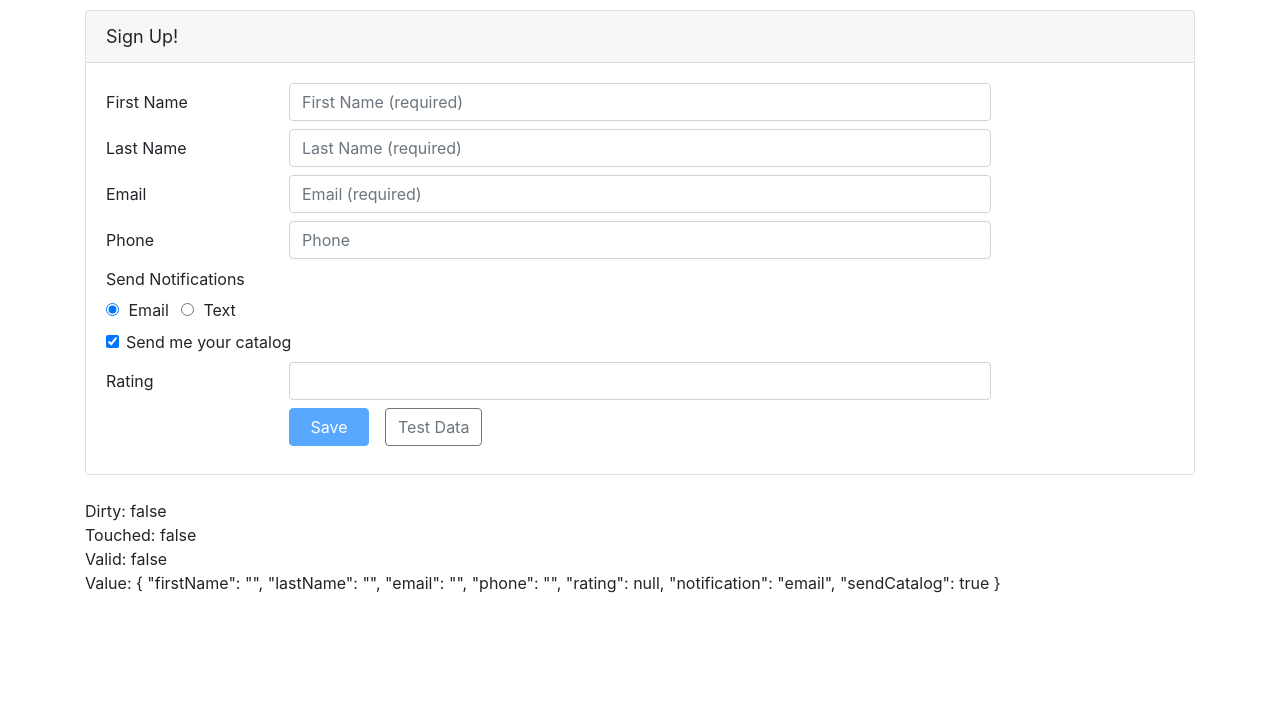
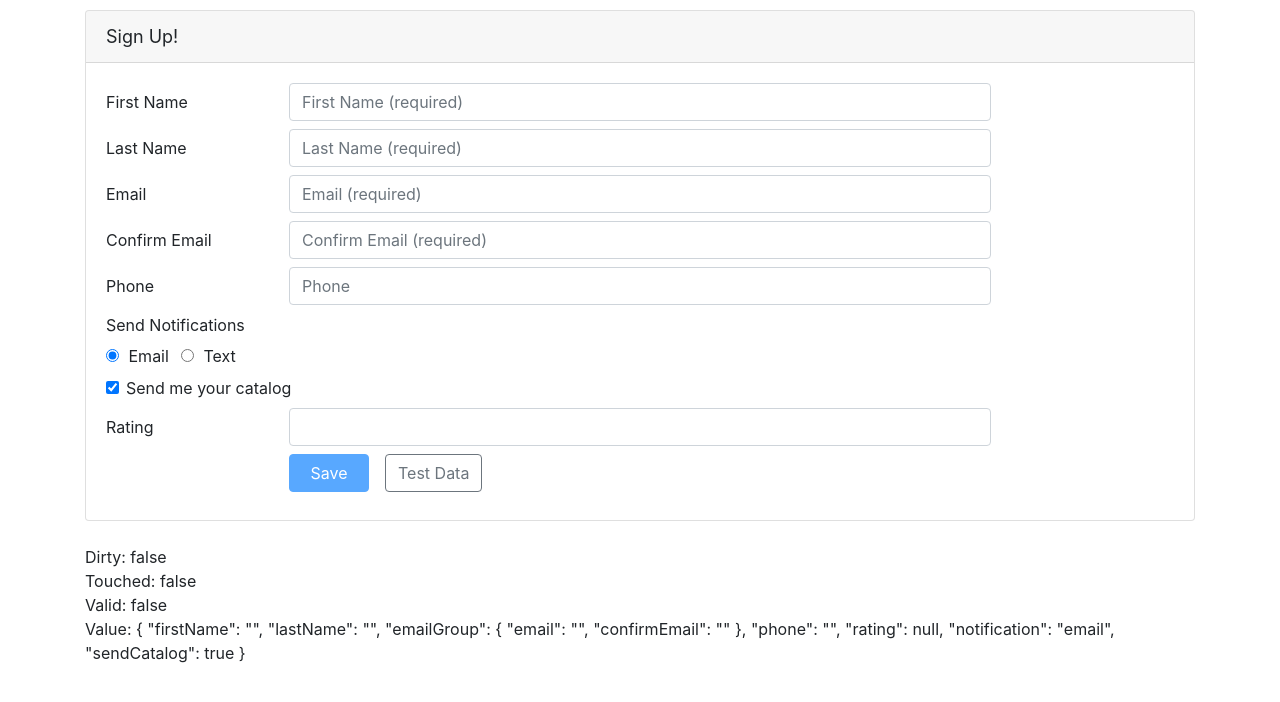
Before and after one commit to letsandeepio/Angular-ReactiveForms, an Angular app in the folder Demo-Start/: page / in a window 1280 px wide. Shown: the top 702 px of the page. Built offline with nearby package versions, Linux system fonts and the light colour scheme.

Commit message:
add confirm email field to the form

```diff
--- a/Demo-Start/src/app/customers/customer.component.html
+++ b/Demo-Start/src/app/customers/customer.component.html
@@ -66,6 +66,7 @@
         </div>
       </div>
 
+      <div formGroupName="emailGroup">
         <div class="form-group row mb-2">
           <label class="col-md-2 col-form-label" for="emailId">Email</label>
           <div class="col-md-8">
@@ -77,19 +78,56 @@
               formControlName="email"
               [ngClass]="{
                 'is-invalid':
-                (customerForm.get('email').touched ||
-                  customerForm.get('email').dirty) &&
-                !customerForm.get('email').valid
+                  (customerForm.get('emailGroup.email').touched ||
+                    customerForm.get('emailGroup.email').dirty) &&
+                  !customerForm.get('emailGroup.email').valid
               }"
             />
             <span class="invalid-feedback">
-            <span *ngIf="customerForm.get('email').errors?.required">
+              <span
+                *ngIf="customerForm.get('emailGroup.email').errors?.required"
+              >
                 Please enter your email address.
               </span>
-            <span *ngIf="customerForm.get('email').errors?.email">
+              <span *ngIf="customerForm.get('emailGroup.email').errors?.email">
                 Please enter a valid email address.
               </span>
             </span>
+          </div>
+        </div>
+
+        <div class="form-group row mb-2">
+          <label class="col-md-2 col-form-label" for="confirmEmailId"
+            >Confirm Email</label
+          >
+          <div class="col-md-8">
+            <input
+              class="form-control"
+              id="confirmEmailId"
+              type="email"
+              placeholder="Confirm Email (required)"
+              formControlName="confirmEmail"
+              [ngClass]="{
+                'is-invalid':
+                  customerForm.get('emailGroup').errors ||
+                  ((customerForm.get('emailGroup.confirmEmail').touched ||
+                    customerForm.get('emailGroup.confirmEmail').dirty) &&
+                    !customerForm.get('emailGroup.confirmEmail').valid)
+              }"
+            />
+            <span class="invalid-feedback">
+              <span
+                *ngIf="
+                  customerForm.get('emailGroup.confirmEmail').errors?.required
+                "
+              >
+                Please confirm your email address.
+              </span>
+              <span *ngIf="customerForm.get('emailGroup').errors?.match">
+                The confirmation does not match the email address.
+              </span>
+            </span>
+          </div>
         </div>
       </div>
 
--- a/Demo-Start/src/app/customers/customer.component.ts
+++ b/Demo-Start/src/app/customers/customer.component.ts
@@ -36,7 +36,10 @@
     this.customerForm = this.fb.group({
       firstName: ['', [Validators.required, Validators.minLength(3)]],
       lastName: ['', [Validators.required, Validators.maxLength(50)]],
-      email: ['', [Validators.required, Validators.email]],
+      emailGroup: this.fb.group({
+        email: ['', [Validators.required, Validators.email]],
+        confirmEmail: ['', Validators.required],
+      }),
       phone: '',
       rating: [null, ratingRange(1, 5)],
       notification: 'email',
```
Lines whose indentation alone changed are shown as unchanged.
